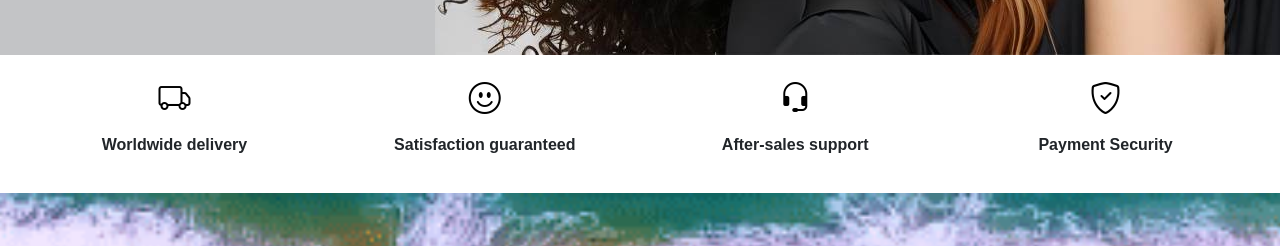
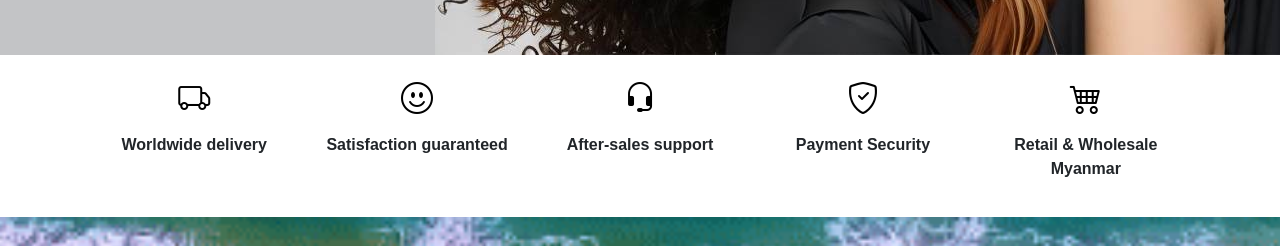
Before and after one commit to Ayden0000/Karseell-PJ, a plain HTML site: page index.html in a window 1280 px wide. Shown: the part 3971-4217 px from the top of the page. Drawn offline with Linux system fonts and the light colour scheme.

Commit message:
Retailicon add

```diff
--- a/index.html
+++ b/index.html
@@ -761,33 +761,40 @@
         <div class="container text-center">
           <div class="row justify-content-center">
             <!-- Item 1 -->
-            <div class="col-6 col-md-3">
+            <div class="col-6 col-md-2 mx-2">
               <div>
                 <i class="bi bi-truck" style="font-size: 2rem; color: black;"></i>
               </div>
               <p style="margin-top: 10px; font-size: 1rem; font-weight: bold;">Worldwide delivery</p>
             </div>
             <!-- Item 2 -->
-            <div class="col-6 col-md-3">
+            <div class="col-6 col-md-2 mx-2">
               <div>
                 <i class="bi bi-emoji-smile" style="font-size: 2rem; color: black;"></i>
               </div>
               <p style="margin-top: 10px; font-size: 1rem; font-weight: bold;">Satisfaction guaranteed</p>
             </div>
             <!-- Item 3 -->
-            <div class="col-6 col-md-3">
+            <div class="col-6 col-md-2 mx-2">
               <div>
                 <i class="bi bi-headset" style="font-size: 2rem; color: black;"></i>
               </div>
               <p style="margin-top: 10px; font-size: 1rem; font-weight: bold;">After-sales support</p>
             </div>
             <!-- Item 4 -->
-            <div class="col-6 col-md-3">
+            <div class="col-6 col-md-2 mx-2">
               <div>
                 <i class="bi bi-shield-check" style="font-size: 2rem; color: black;"></i>
               </div>
               <p style="margin-top: 10px; font-size: 1rem; font-weight: bold;">Payment Security</p>
             </div>
+            <!-- Item 5 -->
+             <div class="col-6 col-md-2 mx-2">
+              <div>
+                <i class="bi bi-cart4" style="font-size: 2rem; color: black;"></i>
+              </div>
+              <p style="margin-top: 10px; font-size: 1rem; font-weight: bold;">Retail & Wholesale Myanmar</p>
+             </div>
           </div>
         </div>
       </section>
```
